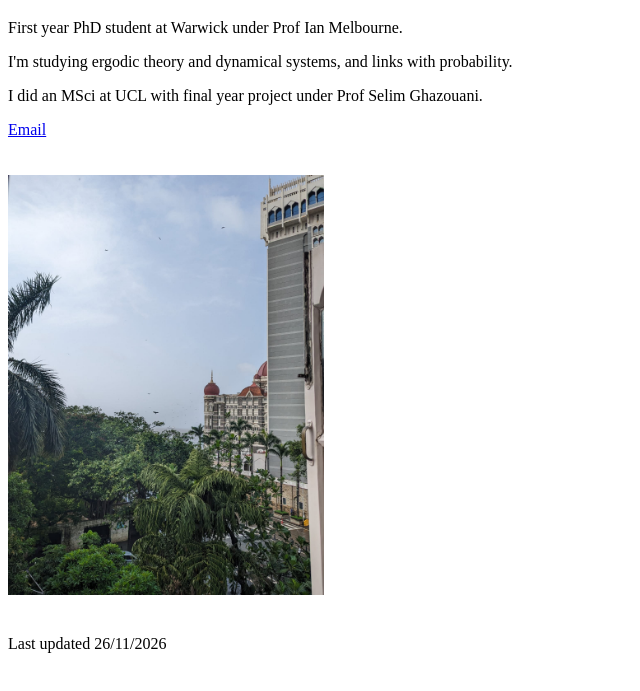
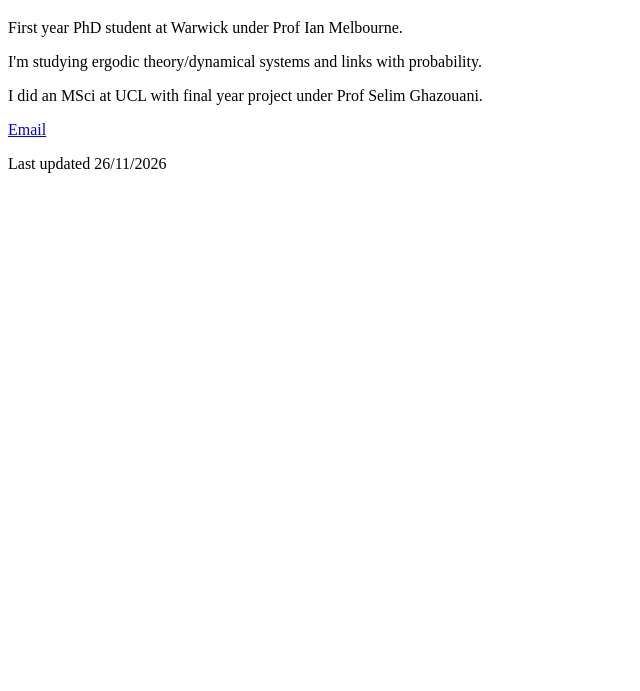
Before and after one commit to ahaan-k-s/ahaan-k-s.github.io, a plain HTML site: page index.html in a window 1280 px wide. Shown: the part 61-752 px from the top of the page, without its empty margins (0-640 px from the left). Drawn offline with nearby package versions, Linux system fonts and the light colour scheme.

Commit message:
Update index.html

```diff
--- a/index.html
+++ b/index.html
@@ -9,12 +9,9 @@
 <body>
     <h1>Ahaan Kirloskar Saini</h1>
     <p>First year PhD student at Warwick under Prof Ian Melbourne.</p>
-    <p>I'm studying ergodic theory and dynamical systems, and links with probability.</p>
+    <p>I'm studying ergodic theory/dynamical systems and links with probability.</p>
     <p>I did an MSci at UCL with final year project under Prof Selim Ghazouani.</p>
     <p><a href="mailto:Ahaan.Saini@warwick.ac.uk">Email</a></p>
-
-    <img src="rbyc.jpg" alt="RBYC" style="width: 25%; max-width: 600px; height: auto; margin: 20px 20px 20px 0;">
-
     <footer>
         <p>Last updated 26/11/2026</p>
     </footer>
```
